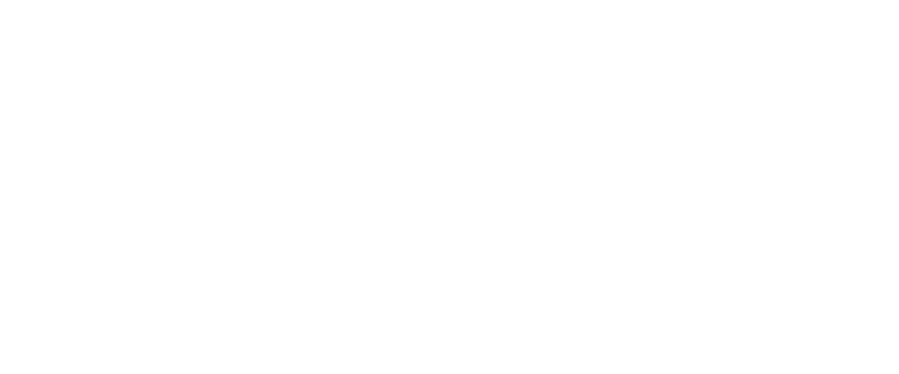
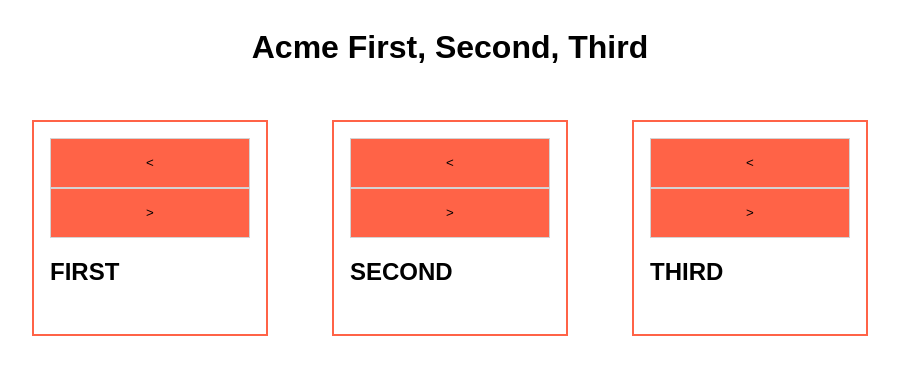
Before and after one commit to chadalad/acme-first-second-third, a plain HTML site: page index.html in a window 1280 px wide. Shown: the whole page, without its empty margins (190-1089 px from the left). Drawn offline with Linux system fonts and the light colour scheme.

Commit message:
work in progress

```diff
--- a/app.js
+++ b/app.js
@@ -0,0 +1,148 @@
+// containers
+const slots = ['first', 'second', 'third'];
+
+// state
+const users = [
+    {id: 1, name: 'moe', slot: 'first'},
+    {id: 2, name: 'larry', slot: 'second'},
+    {id: 3, name: 'curly', slot: 'third'},
+    {id: 4, name: 'lucy', slot: 'third', selected: true},
+];
+
+// next steps:
+// pass in the state to the different functions,
+// disable funcitons
+// do funcitonality
+
+// create app
+const app = document.querySelector('#app');
+console.log(app);
+
+// helper functions
+const createNode = (type) => document.createElement(type);
+
+// create elements
+const createHeader = () => {
+    const headerContainer = createNode('div');
+    const headerText = createNode('h1');
+    headerText.innerText = 'Acme First, Second, Third';
+    headerContainer.append(headerText);
+    return headerContainer;
+}
+
+const createButtons = () => {
+    const createClickHandler = '';
+
+    const buttonContainer = createNode('div');
+
+    const shiftLeft = createNode('button');
+    shiftLeft.innerText = '<';
+    shiftLeft.classList.add('button');
+    shiftLeft.classList.add('active');
+
+    const shiftRight = createNode('button');
+    shiftRight.innerText = '>';
+    shiftRight.classList.add('button');
+    shiftRight.classList.add('active');
+
+    buttonContainer.append(shiftLeft);
+    buttonContainer.append(shiftRight);
+
+    return buttonContainer;
+}
+
+const createList = (text) => {
+    const list = createNode('div');
+    list.classList.add('list');
+
+    const leftButton = createButtons();
+    list.append(leftButton);
+
+    const listText = createNode('h2');
+    listText.innerText = text.toUpperCase();
+    list.append(listText);
+    return list;
+}
+
+
+
+
+
+//where the magic happens
+const createListContainer = () => {
+    const listContainer = createNode('div');
+    listContainer.setAttribute('id', 'lists');
+
+   for (let i = 0; i < slots.length; i ++) {
+       const listToAdd = createList(slots[i]);
+       listContainer.append(listToAdd);
+   }
+
+    return listContainer;
+}
+
+
+const createNameCard = () => {
+    const nameCardContainer = createNode('div');
+
+}
+
+// create buttons, create name cards
+
+// add elements to the app
+//app.append(createHeader())
+
+//app.append(createListContainer());
+
+const render = () => {
+    app.innerHTML = '';
+    app.append(createHeader())
+    app.append(createListContainer());
+
+    /*
+    const listContainer = createListContainer();
+    slots.forEach((text) => {
+        const list = createList(text);
+        listContainer.append(list);
+    })
+    return listContainer;
+    */
+
+
+
+}
+
+render();
+
+/*
+const createLists = () => {
+    const listContainer = createNode('div');
+    listContainer.setAttribute('id', 'lists');
+
+    const firstList = createNode('div');
+    firstList.classList.add('list')
+    const firstListText = createNode('h2');
+    firstListText.innerText = 'FIRST';
+    firstList.append(firstListText);
+
+    const secondList = createNode('div');
+    secondList.classList.add('list');
+    const secondListText = createNode('h2');
+    secondListText.innerText = 'SECOND';
+    secondList.append(secondListText);
+
+    const third = createNode('div');
+    third.classList.add('list');
+    const thirdText = createNode('h2');
+    thirdText.innerText = 'THIRD';
+    third.append(thirdText);
+
+    listContainer.append(firstList);
+    listContainer.append(secondList);
+    listContainer.append(third);
+    return listContainer;
+
+}
+
+//app.append(createLists())
+*/
--- a/index.html
+++ b/index.html
@@ -5,8 +5,30 @@
     <meta name="viewport" content="width=device-width, initial-scale=1.0">
     <meta http-equiv="X-UA-Compatible" content="ie=edge">
     <title>Document</title>
+    <script src="app.js" defer></script>
+    <link rel="stylesheet" href="style.css">
 </head>
 <body>
-
+    <div id="app">
+        <h1>Acme First, Second, Third</h1>
+        <div id="lists">
+            <div id="first" class="list">
+                <div class="arrow" class="tile"><p>&#60</p></div>
+                <div class="arrow" class="tile"><p>&#62</p></div>
+                <h2>FIRST</h2>
+                <div class="tile">moe</div>
+            </div>
+            <div id="second" class="list">
+                <div class="arrow" class="tile"><p>&#60</p></div>
+                <div class="arrow" class="tile"><p>&#62</p></div>
+                <h2>SECOND</h2>
+            </div>
+            <div id="third" class="list">
+                <div class="arrow" class="tile"><p>&#60</p></div>
+                <div class="arrow" class="tile"><p>&#62</p></div>
+                <h2>THIRD</h2>
+            </div>
+        </div>
+    </div>
 </body>
 </html>
--- a/style.css
+++ b/style.css
@@ -0,0 +1,58 @@
+body {
+    font-family: sans-serif;
+    color: black;
+}
+
+#app {
+    display: flex;
+    align-items: center;
+    flex-direction: column;
+}
+
+#lists {
+    display: flex;
+    justify-content: space-evenly;
+}
+
+.list {
+    border: solid 2px tomato;
+    padding: 1rem;
+    flex-grow: 1;
+    flex-wrap: wrap;
+    width: 200px;
+    margin: 2rem;
+}
+
+h2 {
+    margin-bottom: 2rem;
+}
+
+.tile {
+    height: 50px;
+    flex-grow: 1;
+    padding: 1rem;
+}
+
+.arrow {
+    background-color: tomato;
+    border: solid 1px lightgray;
+    align-content: center;
+    text-align: center;
+}
+
+.button {
+    height: 50px;
+    width: 100%;
+    flex-grow: 2;
+    border: solid 1px lightgray;
+    align-content: center;
+    text-align: center;
+}
+
+.active {
+    background-color: tomato;
+}
+
+.deactivated {
+    background-color: lightgray;
+}
```
